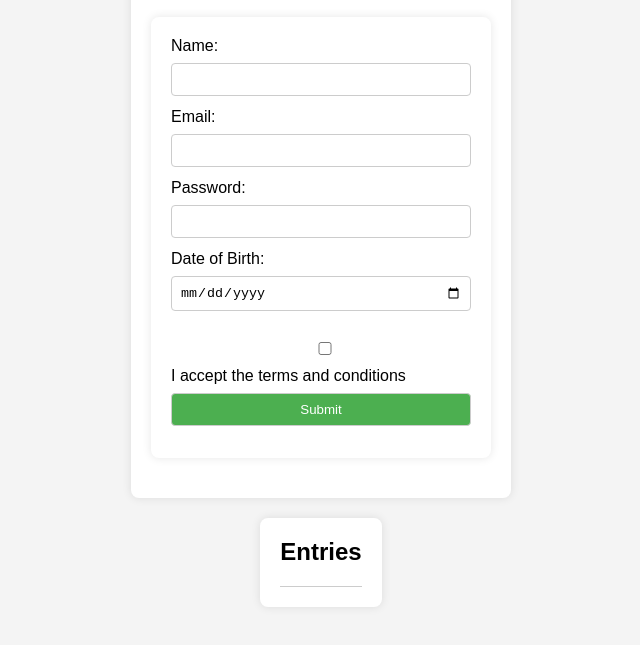
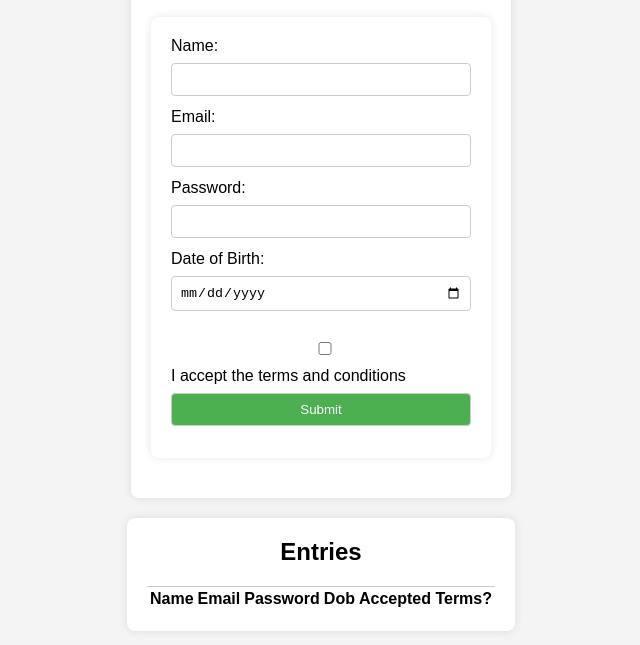
Before and after one commit to bhanugit21/wd101, a plain HTML site: page index.html in a window 1280 px wide. Shown: the part 67-712 px from the top of the page, without its empty margins (319-959 px from the left). Drawn offline with Linux system fonts and the light colour scheme.

Commit message:
Update index.html

```diff
--- a/index.html
+++ b/index.html
@@ -117,6 +117,6 @@
         <div class="title">Entries</div>
         <div id="user-entries" class="divide-y divide-gray-300/50"></div>
     </div>
-    <script src="./second.js"></script>
+    <script src="./index.js"></script>
 </body>
 </html>
```
